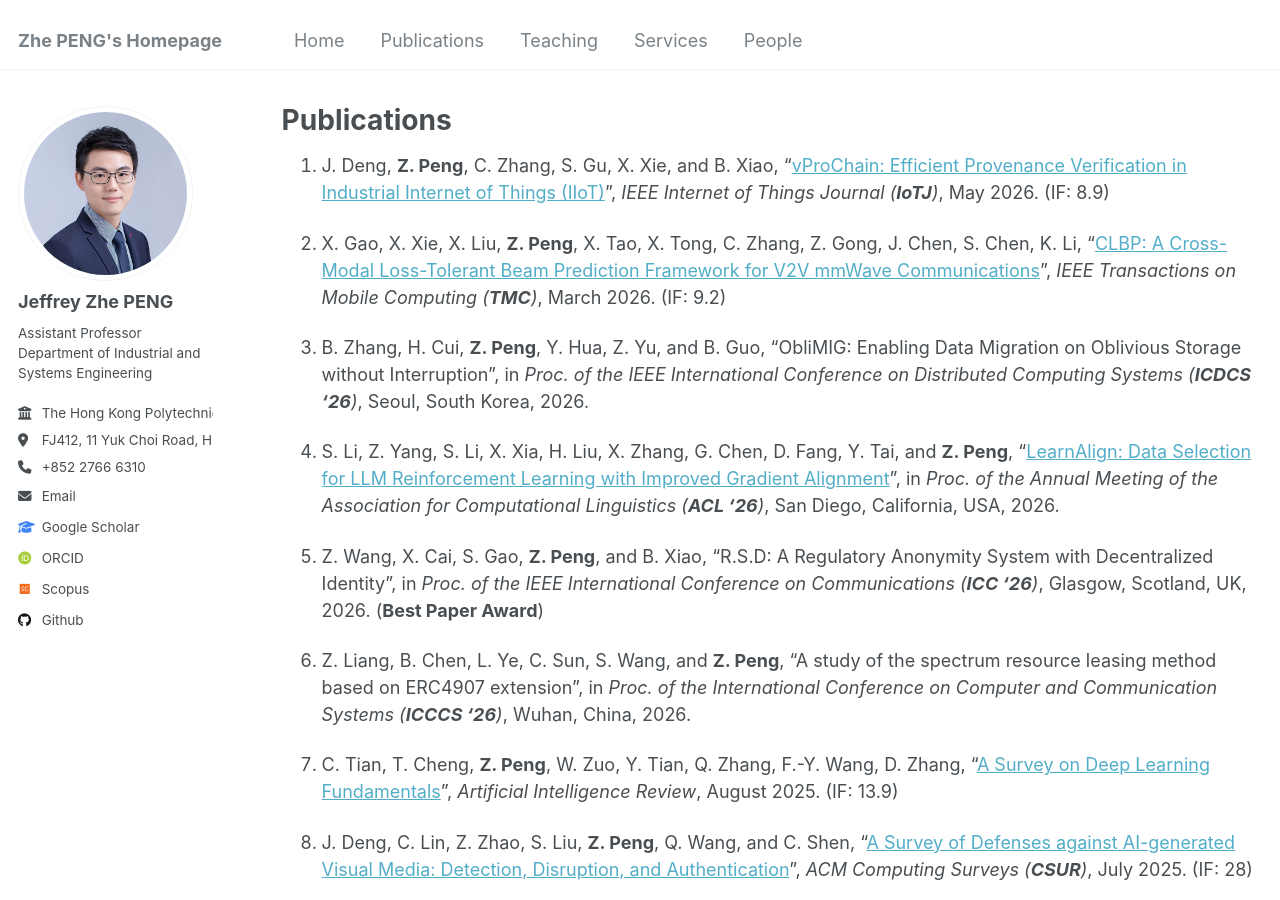
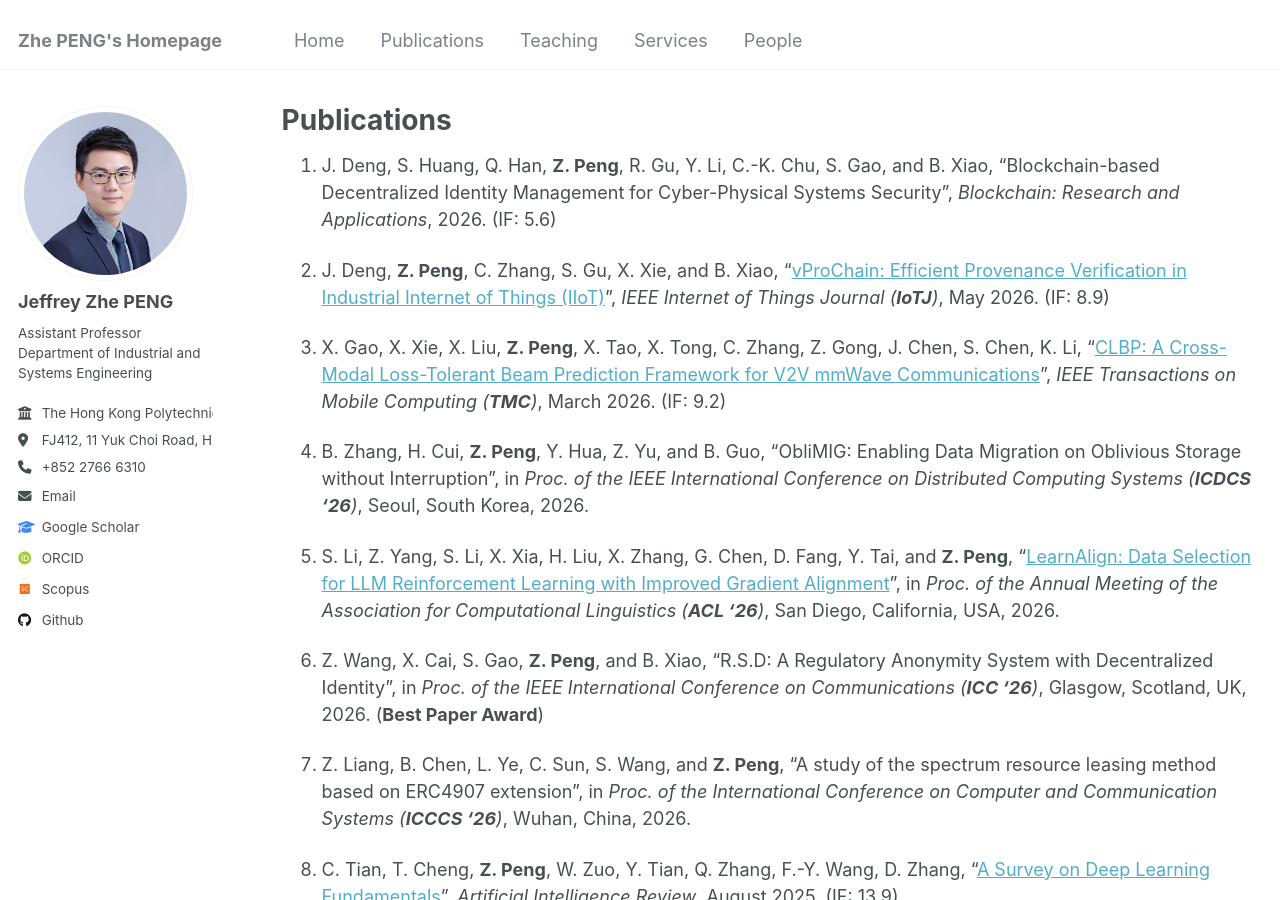
Before and after one commit to PENG-Zhe/peng-zhe.github.io, a Jekyll site: the page built from _pages/publications.md, in a window 1280 px wide and 900 px high. Built offline with Jekyll 4.4.1, drawn with Linux system fonts in a browser that asks for light colours; some web fonts are replaced.

Commit message:
Update publications.md

```diff
--- a/_pages/publications.md
+++ b/_pages/publications.md
@@ -3,6 +3,8 @@ title: "Publications"
 permalink: /publications/
 layout: archive
 ---
+1. J. Deng, S. Huang, Q. Han, **Z. Peng**, R. Gu, Y. Li, C.-K. Chu, S. Gao, and B. Xiao, "Blockchain-based Decentralized Identity Management for Cyber-Physical Systems Security", _Blockchain: Research and Applications_, 2026. (IF: 5.6)
+
 1. J. Deng, **Z. Peng**, C. Zhang, S. Gu, X. Xie, and B. Xiao, "[vProChain: Efficient Provenance Verification in Industrial Internet of Things (IIoT)](https://ieeexplore.ieee.org/document/11534176)", _IEEE Internet of Things Journal (**IoTJ**)_, May 2026. (IF: 8.9)
 
 1. X. Gao, X. Xie, X. Liu, **Z. Peng**, X. Tao, X. Tong, C. Zhang, Z. Gong, J. Chen, S. Chen, K. Li, "[CLBP: A Cross-Modal Loss-Tolerant Beam Prediction Framework for V2V mmWave Communications](https://ieeexplore.ieee.org/abstract/document/11434985)", _IEEE Transactions on Mobile Computing (**TMC**)_, March 2026. (IF: 9.2)
```
